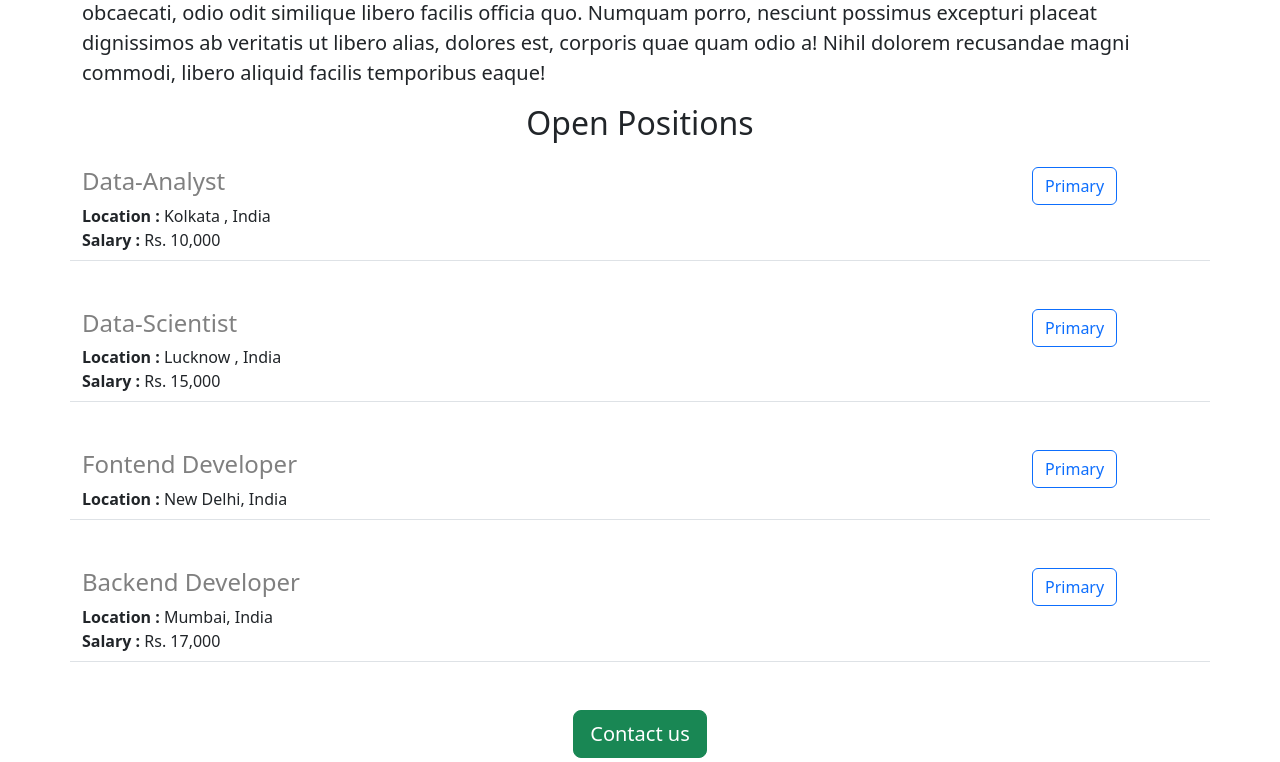
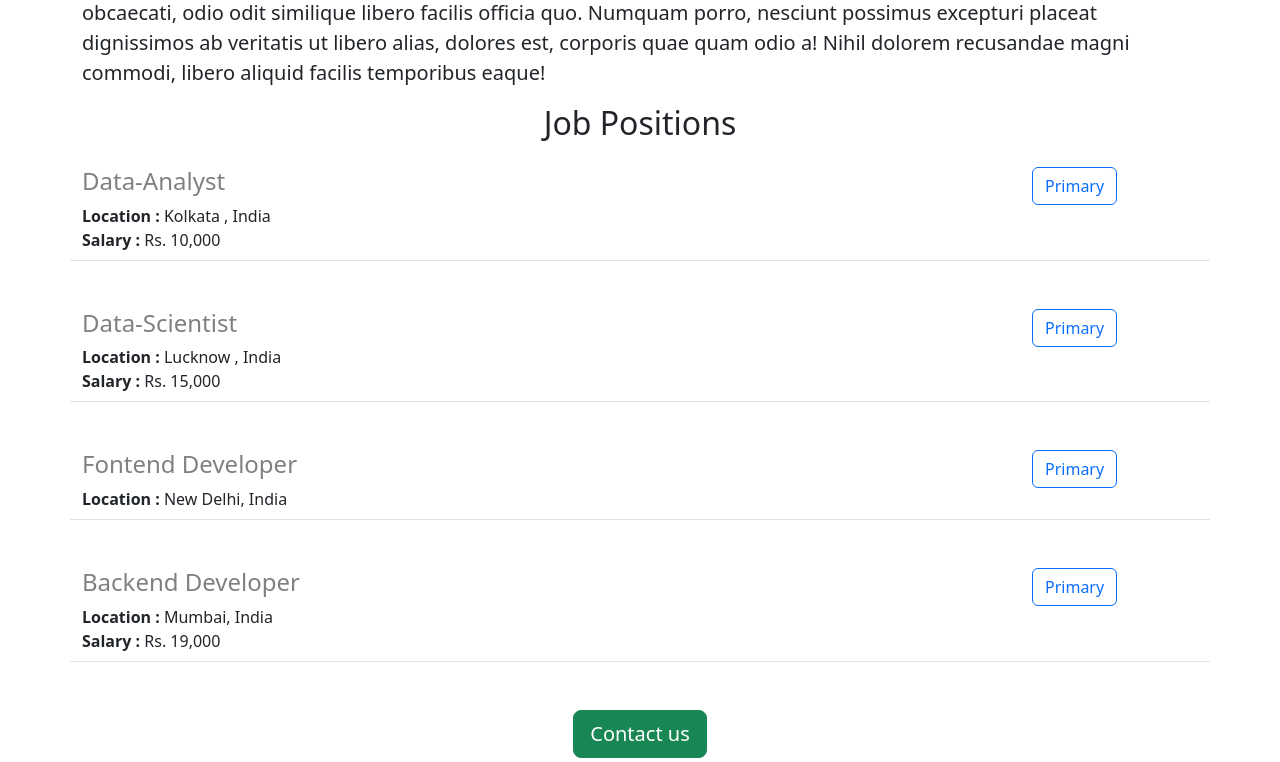
Before and after one commit to Amit140205/Flask-repo, a Flask app: page / in a window 1280 px wide. Shown: the part 788-1550 px from the top of the page. Run offline with Flask 3, Linux system fonts and the light colour scheme.

Commit message:
make some changes

```diff
--- a/app.py
+++ b/app.py
@@ -25,7 +25,7 @@ JOB = [
         "id" : 4,
         "title" : "Backend Developer",
         "location" : "Mumbai, India",
-        "salary" : "Rs. 17,000"
+        "salary" : "Rs. 19,000"
     }
 ]
 
--- a/templates/home.html
+++ b/templates/home.html
@@ -25,7 +25,7 @@
     Lorem ipsum dolor sit amet consectetur, adipisicing elit. Accusantium iusto veritatis voluptatibus deleniti animi facere saepe inventore, eius quae dolorum quas ea commodi obcaecati, odio odit similique libero facilis officia quo. Numquam porro, nesciunt possimus excepturi placeat dignissimos ab veritatis ut libero alias, dolores est, corporis quae quam odio a! Nihil dolorem recusandae magni commodi, libero aliquid facilis temporibus eaque!
     </p>
 
-    <h2 class="text-center mt-2 mb-4">Open Positions</h2>
+    <h2 class="text-center mt-2 mb-4">Job Positions</h2>
     <div>
         {% for job in jobs %}
             {% include "jobitem.html" %}
```
